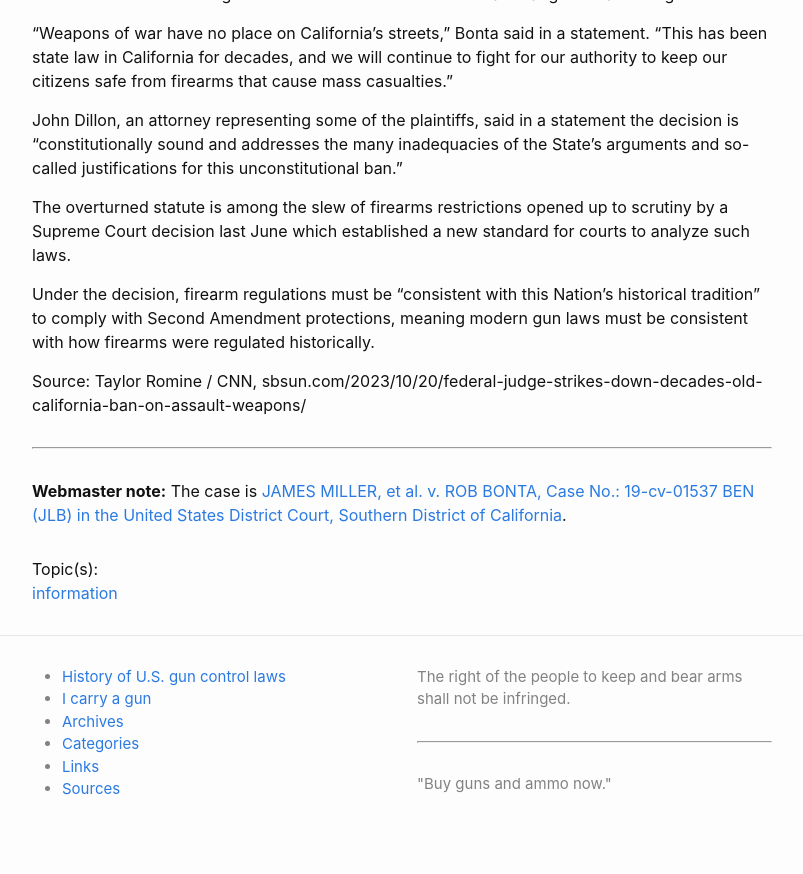
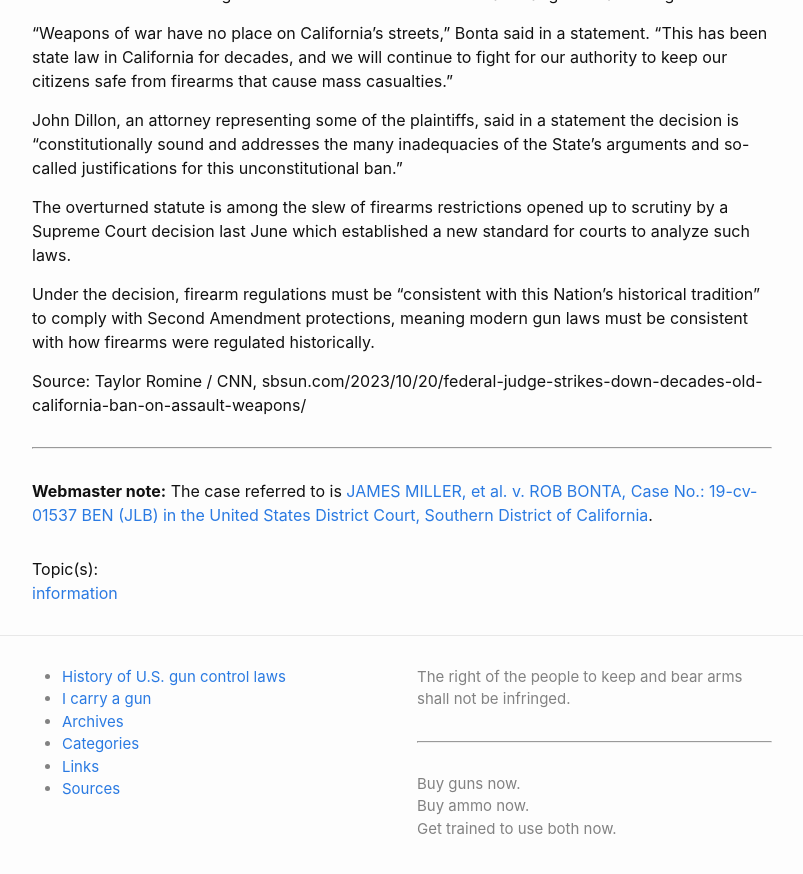
Before and after one commit to greg-raven/oam, a Jekyll site: the page built from _posts/2023-10-20-awb-struck-down.md, in a window 1280 px wide and 900 px high, scrolled down 960 px. Shown: the top 874 px of the window, without its empty margins (238-1041 px from the left). Built offline with Jekyll 4.4.1, drawn with Linux system fonts in a browser that asks for light colours.

Commit message:
update footer

```diff
--- a/_includes/footer.html
+++ b/_includes/footer.html
@@ -10,7 +10,9 @@
         </p>
         <hr>
         <p>
-          "Buy guns and ammo now."
+          Buy guns now.<br>
+          Buy ammo now.<br>
+          Get trained to use both now.
         </p>
       </div>
     </div>
--- a/_posts/2023-10-20-awb-struck-down.md
+++ b/_posts/2023-10-20-awb-struck-down.md
@@ -40,4 +40,4 @@
 
 ---
 
-**Webmaster note:** The case is [JAMES MILLER, et al. v. ROB BONTA, Case No.: 19-cv-01537 BEN (JLB) in the United States District Court, Southern District of California](https://www.trigger-treat.com/20231019-miller-v-bonta/index.html).
+**Webmaster note:** The case referred to is [JAMES MILLER, et al. v. ROB BONTA, Case No.: 19-cv-01537 BEN (JLB) in the United States District Court, Southern District of California](https://www.trigger-treat.com/20231019-miller-v-bonta/index.html).
```
